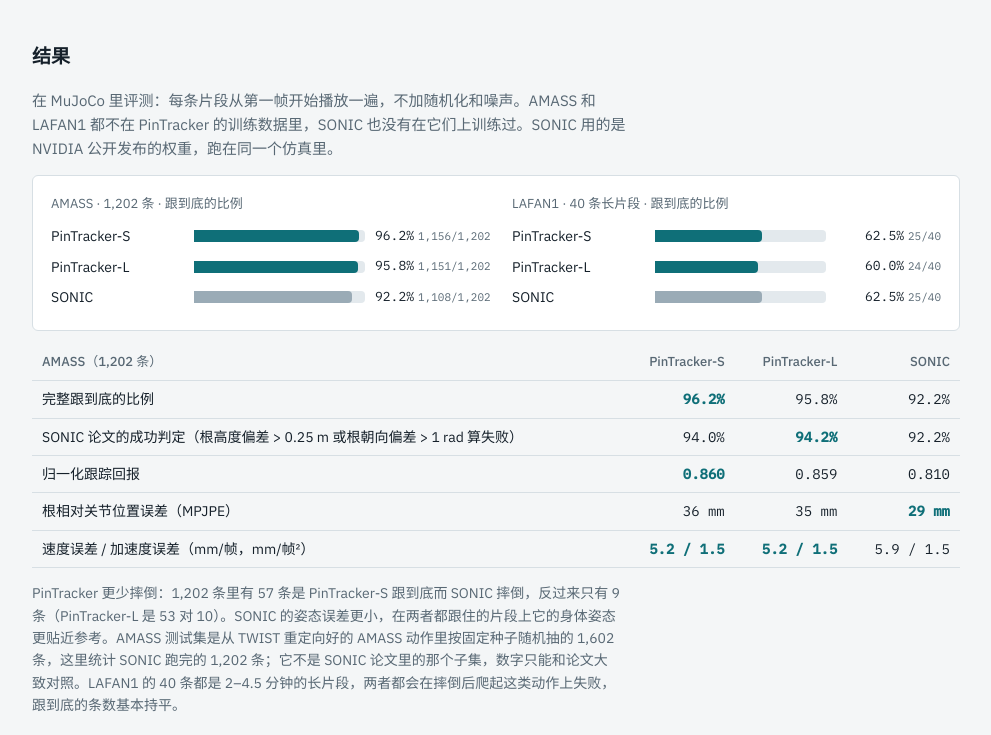
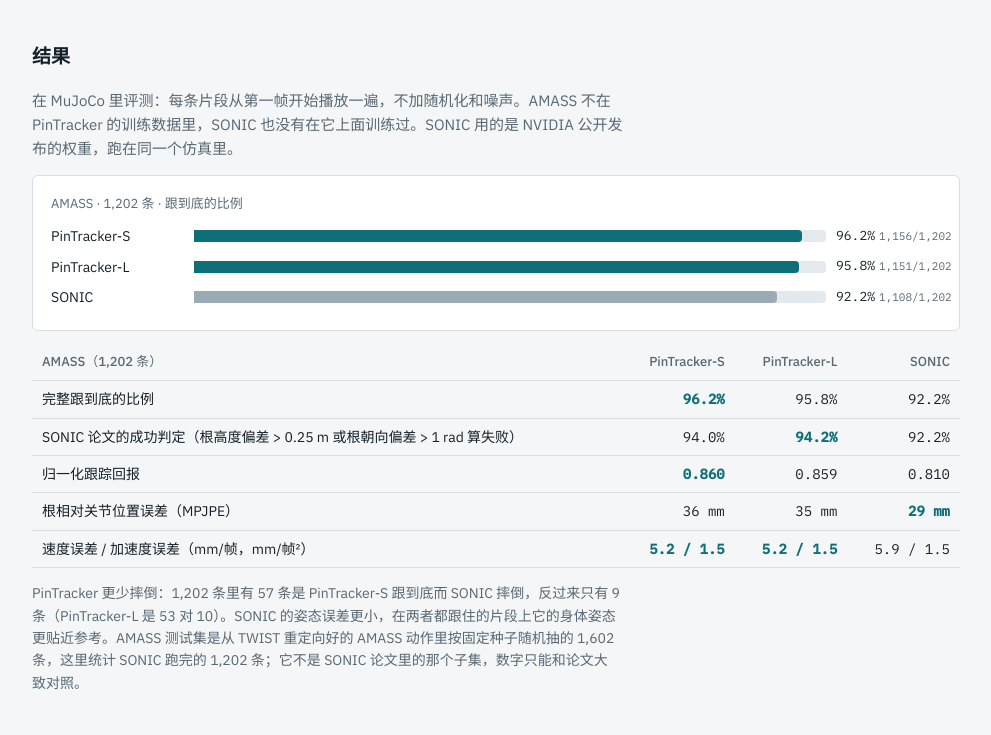
Before and after one commit to quantumiracle/PinTracker, a plain HTML site: page docs/index.html in a window 1280 px wide. Shown: the part 493-1228 px from the top of the page, without its empty margins (144-1135 px from the left). Drawn offline with Linux system fonts and the light colour scheme.

Commit message:
Drop the LAFAN1 results from the README and the blog page
Co-Authored-By: Claude Opus 5.5 <noreply@anthropic.com>

```diff
--- a/docs/index.html
+++ b/docs/index.html
@@ -40,7 +40,7 @@ ul { margin: 0; padding-left: 1.3em; max-width: 70ch; display: flex; flex-direct
 .kpi .v small { font-size: 14px; color: var(--muted); margin-left: 6px; }
 .kpi .l { font-size: 13px; color: var(--muted); }
 .chart { background: var(--surface); border: 1px solid var(--line); border-radius: 6px; padding: 18px; display: grid;
-  grid-template-columns: repeat(auto-fit, minmax(min(100%, 420px), 1fr)); gap: 18px 32px; }
+  grid-template-columns: 1fr; gap: 18px 32px; }
 .btitle { font-size: 13px; color: var(--muted); margin-bottom: 6px; }
 .brow { display: grid; grid-template-columns: 9.5em minmax(0, 1fr) 7.5em; gap: 10px; align-items: center; padding: 4px 0; font-size: 14px; }
 .bar { height: 12px; background: var(--track); border-radius: 0 4px 4px 0; position: relative; }
@@ -101,8 +101,8 @@ footer { font-size: 13px; color: var(--muted); border-top: 1px solid var(--line)
 
 <section>
   <h2>结果</h2>
-  <p class="sub">在 MuJoCo 里评测：每条片段从第一帧开始播放一遍，不加随机化和噪声。AMASS 和 LAFAN1 都不在 PinTracker 的训练数据里，SONIC 也没有在它们上训练过。SONIC 用的是 NVIDIA 公开发布的权重，跑在同一个仿真里。</p>
-  <div class="chart"><div class="bars"><div class="btitle">AMASS · 1,202 条 · 跟到底的比例</div><div class="brow hi"><span class="bn">PinTracker-S</span><div class="bar"><i style="width:96.2%"></i></div><span class="num bv">96.2%<small>1,156/1,202</small></span></div><div class="brow hi"><span class="bn">PinTracker-L</span><div class="bar"><i style="width:95.8%"></i></div><span class="num bv">95.8%<small>1,151/1,202</small></span></div><div class="brow "><span class="bn">SONIC</span><div class="bar"><i style="width:92.2%"></i></div><span class="num bv">92.2%<small>1,108/1,202</small></span></div></div><div class="bars"><div class="btitle">LAFAN1 · 40 条长片段 · 跟到底的比例</div><div class="brow hi"><span class="bn">PinTracker-S</span><div class="bar"><i style="width:62.5%"></i></div><span class="num bv">62.5%<small>25/40</small></span></div><div class="brow hi"><span class="bn">PinTracker-L</span><div class="bar"><i style="width:60.0%"></i></div><span class="num bv">60.0%<small>24/40</small></span></div><div class="brow "><span class="bn">SONIC</span><div class="bar"><i style="width:62.5%"></i></div><span class="num bv">62.5%<small>25/40</small></span></div></div></div>
+  <p class="sub">在 MuJoCo 里评测：每条片段从第一帧开始播放一遍，不加随机化和噪声。AMASS 不在 PinTracker 的训练数据里，SONIC 也没有在它上面训练过。SONIC 用的是 NVIDIA 公开发布的权重，跑在同一个仿真里。</p>
+  <div class="chart"><div class="bars"><div class="btitle">AMASS · 1,202 条 · 跟到底的比例</div><div class="brow hi"><span class="bn">PinTracker-S</span><div class="bar"><i style="width:96.2%"></i></div><span class="num bv">96.2%<small>1,156/1,202</small></span></div><div class="brow hi"><span class="bn">PinTracker-L</span><div class="bar"><i style="width:95.8%"></i></div><span class="num bv">95.8%<small>1,151/1,202</small></span></div><div class="brow "><span class="bn">SONIC</span><div class="bar"><i style="width:92.2%"></i></div><span class="num bv">92.2%<small>1,108/1,202</small></span></div></div></div>
   <div class="tablebox"><table>
     <thead><tr><th>AMASS（1,202 条）</th><th>PinTracker-S</th><th>PinTracker-L</th><th>SONIC</th></tr></thead>
     <tbody>
@@ -113,7 +113,7 @@ footer { font-size: 13px; color: var(--muted); border-top: 1px solid var(--line)
       <tr><td>速度误差 / 加速度误差（mm/帧，mm/帧²）</td><td class="num win">5.2 / 1.5</td><td class="num win">5.2 / 1.5</td><td class="num">5.9 / 1.5</td></tr>
     </tbody>
   </table></div>
-  <p class="note">PinTracker 更少摔倒：1,202 条里有 57 条是 PinTracker-S 跟到底而 SONIC 摔倒，反过来只有 9 条（PinTracker-L 是 53 对 10）。SONIC 的姿态误差更小，在两者都跟住的片段上它的身体姿态更贴近参考。AMASS 测试集是从 TWIST 重定向好的 AMASS 动作里按固定种子随机抽的 1,602 条，这里统计 SONIC 跑完的 1,202 条；它不是 SONIC 论文里的那个子集，数字只能和论文大致对照。LAFAN1 的 40 条都是 2–4.5 分钟的长片段，两者都会在摔倒后爬起这类动作上失败，跟到底的条数基本持平。</p>
+  <p class="note">PinTracker 更少摔倒：1,202 条里有 57 条是 PinTracker-S 跟到底而 SONIC 摔倒，反过来只有 9 条（PinTracker-L 是 53 对 10）。SONIC 的姿态误差更小，在两者都跟住的片段上它的身体姿态更贴近参考。AMASS 测试集是从 TWIST 重定向好的 AMASS 动作里按固定种子随机抽的 1,602 条，这里统计 SONIC 跑完的 1,202 条；它不是 SONIC 论文里的那个子集，数字只能和论文大致对照。</p>
 </section>
 
 <section>
@@ -146,7 +146,7 @@ python scripts/track.py --ckpt weights/pintracker_g1_small_full.pt --clips clips
 </section>
 
 <footer>
-  评测动作来自 AMASS（经 TWIST 重定向）和 LAFAN1；样例视频是 AMASS 动作的仿真渲染，仅用于展示。SONIC 为 NVIDIA 发布的 GEAR-SONIC 权重（NVIDIA Open Model License），仅用于对比，不包含在本项目中。
+  评测动作来自 AMASS（经 TWIST 重定向）；样例视频是 AMASS 动作的仿真渲染，仅用于展示。SONIC 为 NVIDIA 发布的 GEAR-SONIC 权重（NVIDIA Open Model License），仅用于对比，不包含在本项目中。
 </footer>
 
 </div>
```
Also changed, not shown: 1 other file.
